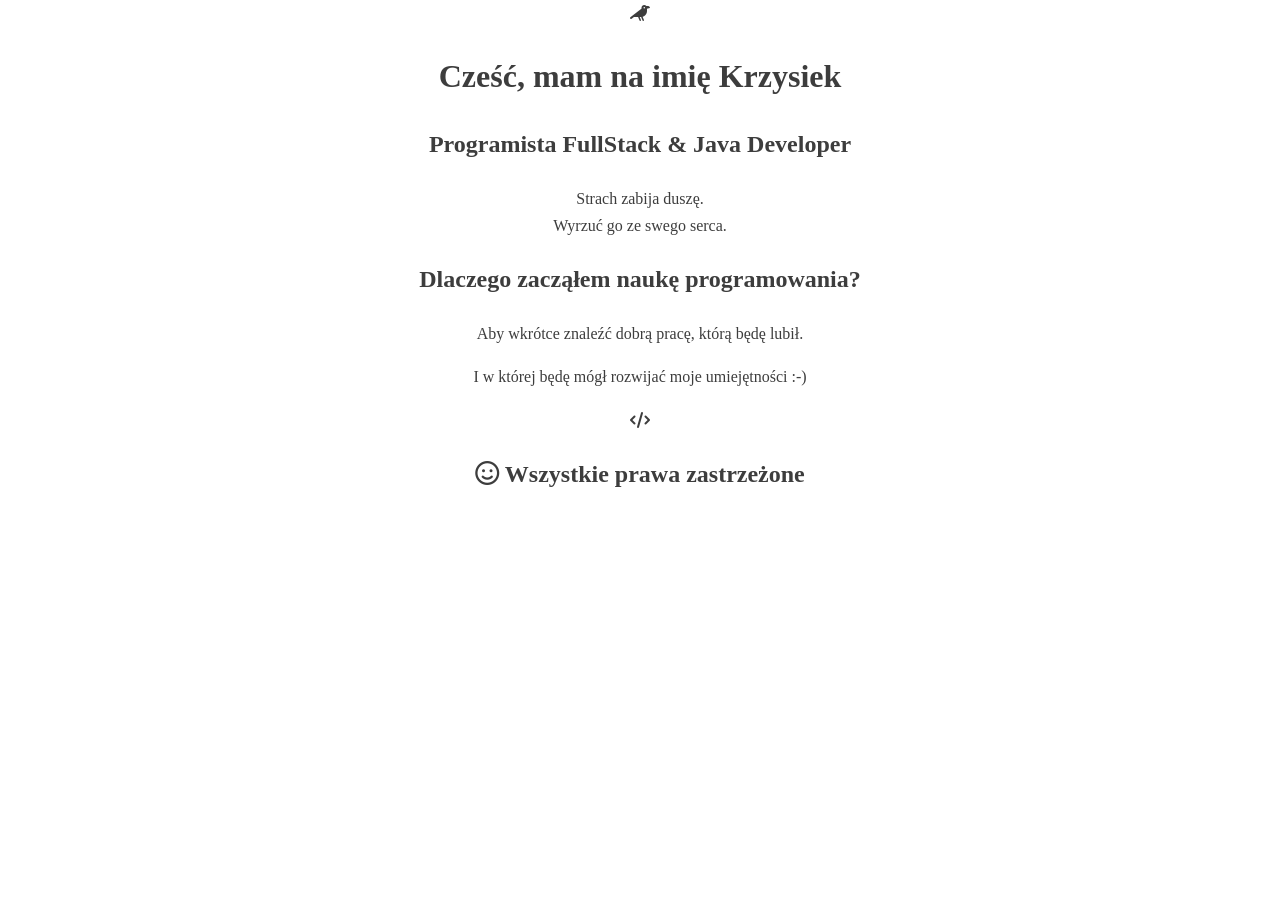
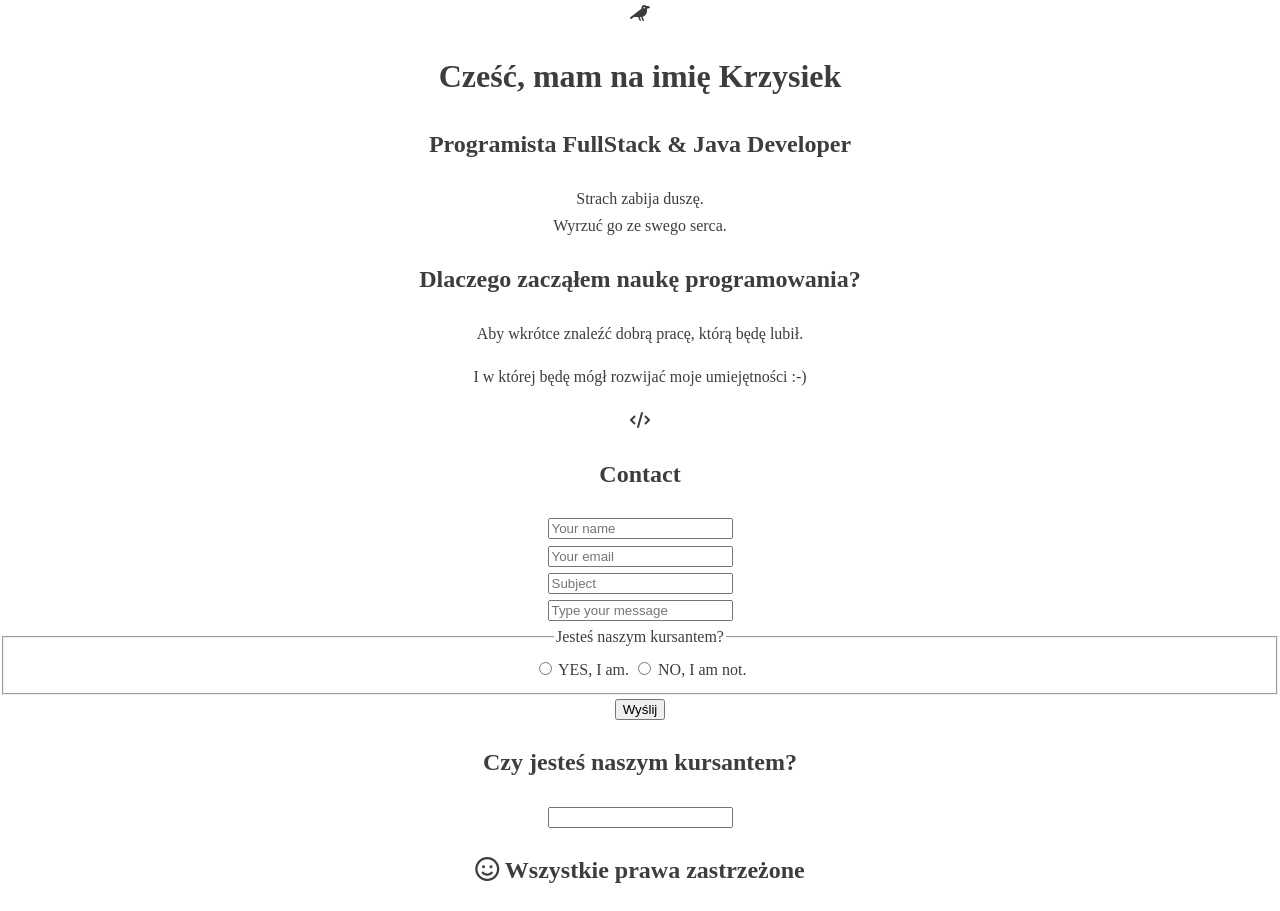
Before and after one commit to KrzysztofPiatkowski/roboczy-git, a plain HTML site: page index.html in a window 1280 px wide. Before the commit the page ends 800 px from the top, so only its background shows below. Drawn offline with Linux system fonts and the light colour scheme.

Commit message:
Add html for page form

```diff
--- a/index.html
+++ b/index.html
@@ -35,6 +35,39 @@
                 <i class="fa-solid fa-code"></i>
             </div>
         </section>
+        <section>
+            <form>
+                <h2 class="section-title">Contact</h2>
+                <input type="your-name" placeholder="Your name"><br>
+                <input type="your-email" placeholder="Your email"><br>
+                <input type="subject" placeholder="Subject"><br>
+                <input type="message" placeholder="Type your message"><br>
+                <fieldset>
+                    <legend>Jesteś naszym kursantem?</legend>
+                    <span>
+                    <input type="radio" id="student" name="if_student" value="yes">
+                    <label for="student">YES, I am.</label>
+                    </span>
+                    <span>
+                    <input type="radio" id="not_student" name="if_student" value="no">
+                    <label for="not_student">NO, I am not.</label>
+                    </span>
+                </fieldset>
+                <input type="submit" value="Wyślij">
+            </form>
+
+            <form>
+                <h2>Czy jesteś naszym kursantem?</h2>
+                <datalist id="if_student">
+                <option value="Yes, I am">
+                </option>
+                <option value="No, I am not">
+                </option>
+                </datalist>
+                <input type="text" list="if_student">
+            </form>
+
+        </section>
         <footer class="page-footer">
             <div class="container">
                 <h2 class="footer-title"><i class="fa-regular fa-face-smile"></i> Wszystkie prawa zastrzeżone</h2>
```
